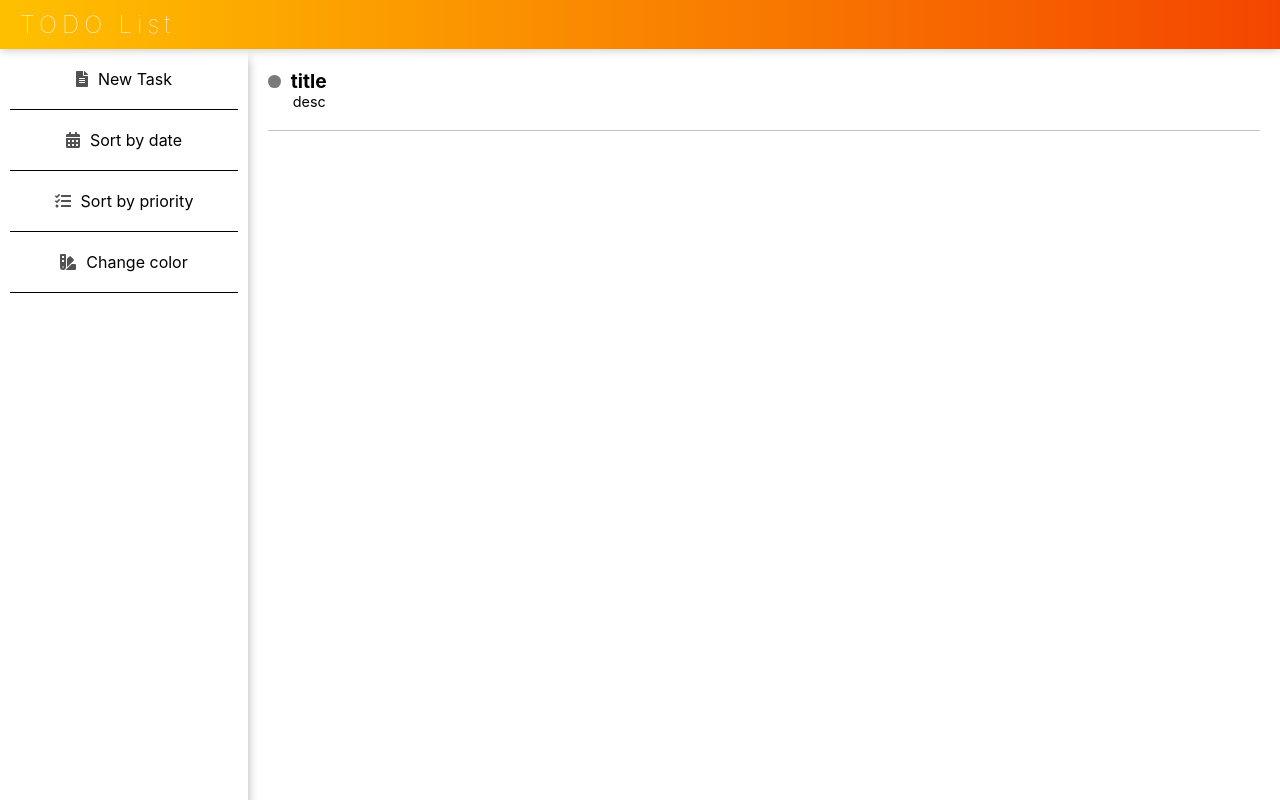
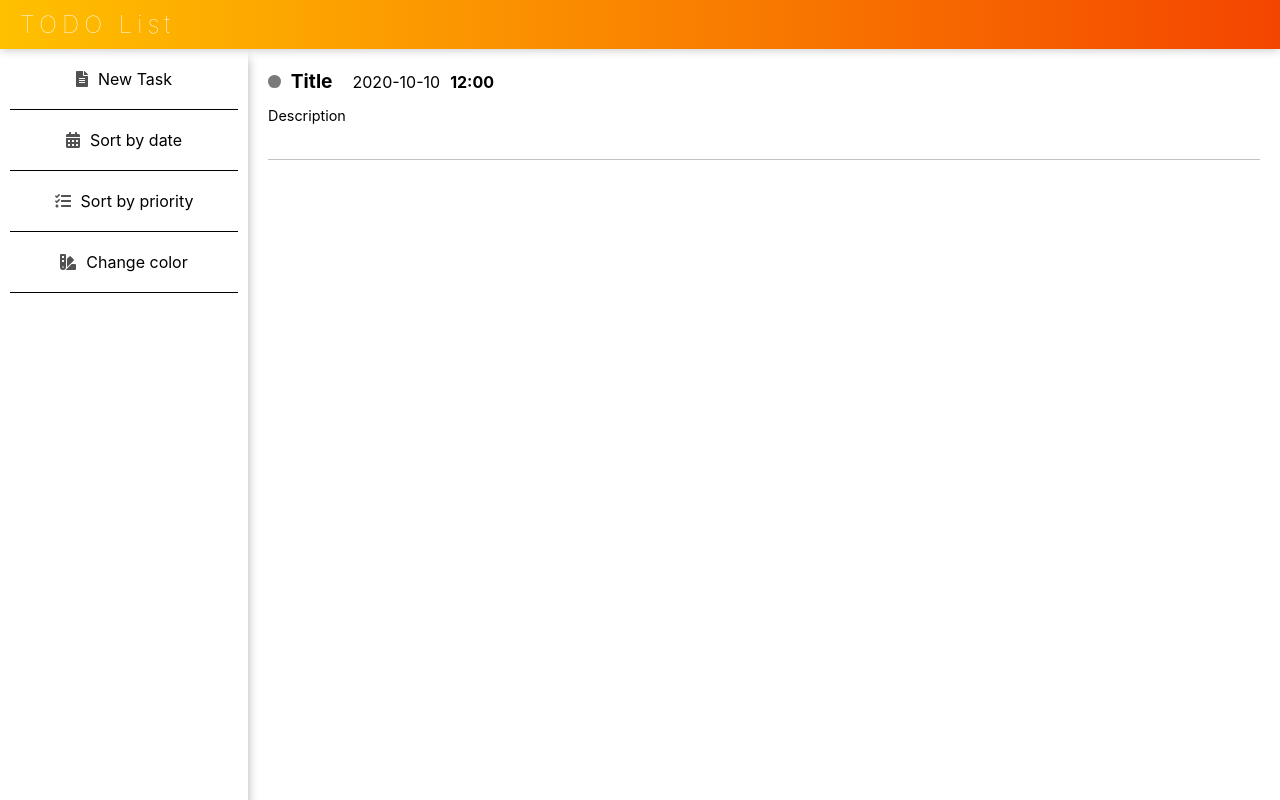
Before and after one commit to JKosk88/TODO, a React (Create React App) app: page / in a window 1280 px wide. Built offline with nearby package versions, Linux system fonts and the light colour scheme.

Commit message:
Sorting by date

```diff
--- a/src/App.js
+++ b/src/App.js
@@ -11,11 +11,15 @@ class App extends React.Component{
     this.state={
       tasks: [],
       index: undefined,
+      dateDesc: true,
     }
+
     this.updateTasks = this.updateTasks.bind(this);
     this.addTask = this.addTask.bind(this);
     this.removeTask = this.removeTask.bind(this);
     this.editTask = this.editTask.bind(this);
+    this.cleanInput = this.cleanInput.bind(this);
+    this.sortByDate = this.sortByDate.bind(this);
   }
 
   addTask(event){
@@ -64,6 +68,7 @@ class App extends React.Component{
 
     localStorage.setItem('tasks', JSON.stringify(tasks));
     document.getElementById('newTask').style.display = 'none';
+    document.getElementById('wrap').style.opacity = 1;
   }
 
   editTask(title){
@@ -80,6 +85,11 @@ class App extends React.Component{
 
     this.setState({ index: index });
     document.getElementById('newTask').style.display = 'block';
+    document.getElementById('wrap').style.opacity = .3;
+  }
+
+  cleanInput(){
+    this.setState({ index: undefined });
   }
 
   removeTask(title){
@@ -91,10 +101,46 @@ class App extends React.Component{
     localStorage.setItem('tasks', JSON.stringify(tasksWithout));
   }
 
+  sortByDate(){
+    const tasks = [...this.state.tasks];
+    let order = this.state.dateDesc;
+
+    function compareDate(a, b) {
+      const dateA = a.date;
+      const dateB = b.date;
+
+      let comparison = 0;
+      let order1 = 1
+      let order2 = -1
+
+      if (order){
+        order1 = -1;
+        order2 = 1;
+      }
+
+      if (dateA > dateB) {
+        comparison = order1;
+      } else if (dateA < dateB) {
+        comparison = order2;
+      }
+      return comparison;
+    }
+
+    let sortedDate = tasks.sort(compareDate);
+
+    this.setState({ tasks: sortedDate, dateDesc: !this.state.dateDesc });
+
+    localStorage.setItem('tasks', JSON.stringify(sortedDate));
+  }
+
   componentDidMount(){
 
     if (!localStorage.getItem('tasks')){
-      localStorage.setItem('tasks', JSON.stringify([{title: 'title', description: 'desc'}]));
+      localStorage.setItem('tasks', JSON.stringify([{
+        title: 'Title',
+        description: 'Description',
+        date: '2020-10-10',
+        hour: '12:00'}]));
     }
     let tasks = JSON.parse(localStorage.getItem('tasks'));
 
@@ -109,14 +155,14 @@ class App extends React.Component{
 
         <div id='wrap'>
           <div id='navBar'>
-            <SideBar />
+            <SideBar sortByDate={this.sortByDate}/>
           </div>
             <Tasks
               tasks={JSON.stringify(this.state.tasks)}
               removeTask={this.removeTask}
               editTask={this.editTask}/>
         </div>
-        <NewTask updateTasks={this.addTask} />
+        <NewTask updateTasks={this.addTask} cleanInput={this.cleanInput} />
       </div>
     );
   }
--- a/src/components/newTask.js
+++ b/src/components/newTask.js
@@ -18,11 +18,14 @@ class newTask extends React.Component {
 
     close(){
         document.getElementById('newTask').style.display = 'none';
+        document.getElementById('wrap').style.opacity = 1;
 
         document.getElementById('titleInput').value = '';
         document.getElementById('descriptionInput').value = '';
         document.getElementById('dateInput').value = '';
         document.getElementById('hourInput').value = '';
+
+        this.props.cleanInput();
     }
 
     setToday(event){
--- a/src/components/sideBar.js
+++ b/src/components/sideBar.js
@@ -16,6 +16,7 @@ class sidebar extends React.Component{
 
     showNewTask() {
         document.getElementById('newTask').style.display = 'block';
+        document.getElementById('wrap').style.opacity = .3;
     }
 
     showColors() {
@@ -32,7 +33,6 @@ class sidebar extends React.Component{
         localStorage.setItem('color', event.target.id);
     }
 
-
     render() {
 
         return(
@@ -45,7 +45,7 @@ class sidebar extends React.Component{
                         </div>
                     </li>
                     <li>
-                        <div className='sideBarElement sideBar-hover'>
+                        <div className='sideBarElement sideBar-hover' onClick={this.props.sortByDate}>
                             <FontAwesomeIcon icon={faCalendarAlt} className='icon'/>
                             Sort by date
                         </div>
--- a/src/components/task.js
+++ b/src/components/task.js
@@ -28,12 +28,14 @@ class task extends React.Component{
             <div className='task'>
                 <div style={ divStyle } className='circle'></div>
                 <h2>{ this.props.title }</h2>
+                <span className='deadline'>{ this.props.date }</span>
+                <span className='deadline hour'>{ this.props.hour }</span>
                 <br/>
 
                 <div className='descriptionWrapper'>
                     <p>{ this.props.description }</p>
                     <span className='icons'>
-                    <FontAwesomeIcon icon={faCloudUploadAlt} />
+                    <FontAwesomeIcon icon={faCloudUploadAlt}/>
                     <FontAwesomeIcon icon={faTrashAlt} onClick={this.removeTask}/>
                     <FontAwesomeIcon icon={faPen} onClick={this.editTask}/>
                 </span>
--- a/src/components/tasks.js
+++ b/src/components/tasks.js
@@ -11,6 +11,8 @@ class tasks extends React.Component {
                 <Task
                 title={task.title}
                 description={task.description}
+                date={task.date}
+                hour={task.hour}
                 color={task.color}
                 removeTask={this.props.removeTask}
                 editTask={this.props.editTask}/>
--- a/src/styles/tasks.css
+++ b/src/styles/tasks.css
@@ -9,6 +9,13 @@
     margin: 0;
     display: inline-block;
     font-size: 1.2rem;
+    margin-right: 10px;
+    max-width: 80%;
+    word-wrap: break-word;
+}
+
+.deadline{
+    margin-left: 10px;
 }
 
 .icons{
@@ -26,7 +33,7 @@
 
 #tasks p{
     font-size: .9rem;
-    margin: 0;
+    /* margin: 0; */
     width: 85%;
     display: inline-block;
 }
@@ -65,3 +72,13 @@
     display: flex;
     justify-content: center;
 }
+
+.descriptionWrapper p{
+    max-width: 80%;
+    word-wrap: break-word;
+    margin-right: 10%;
+}
+
+.hour{
+    font-weight: bolder;
+}
```
